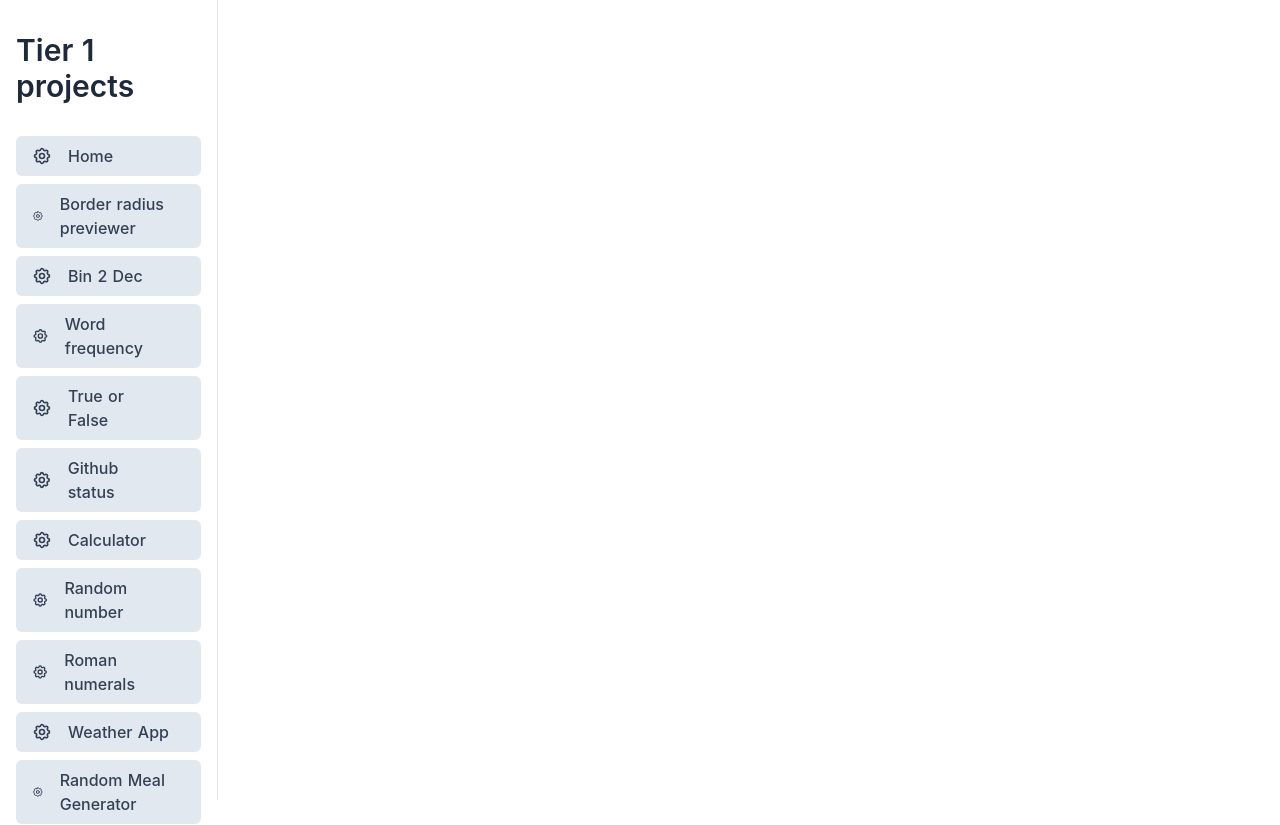
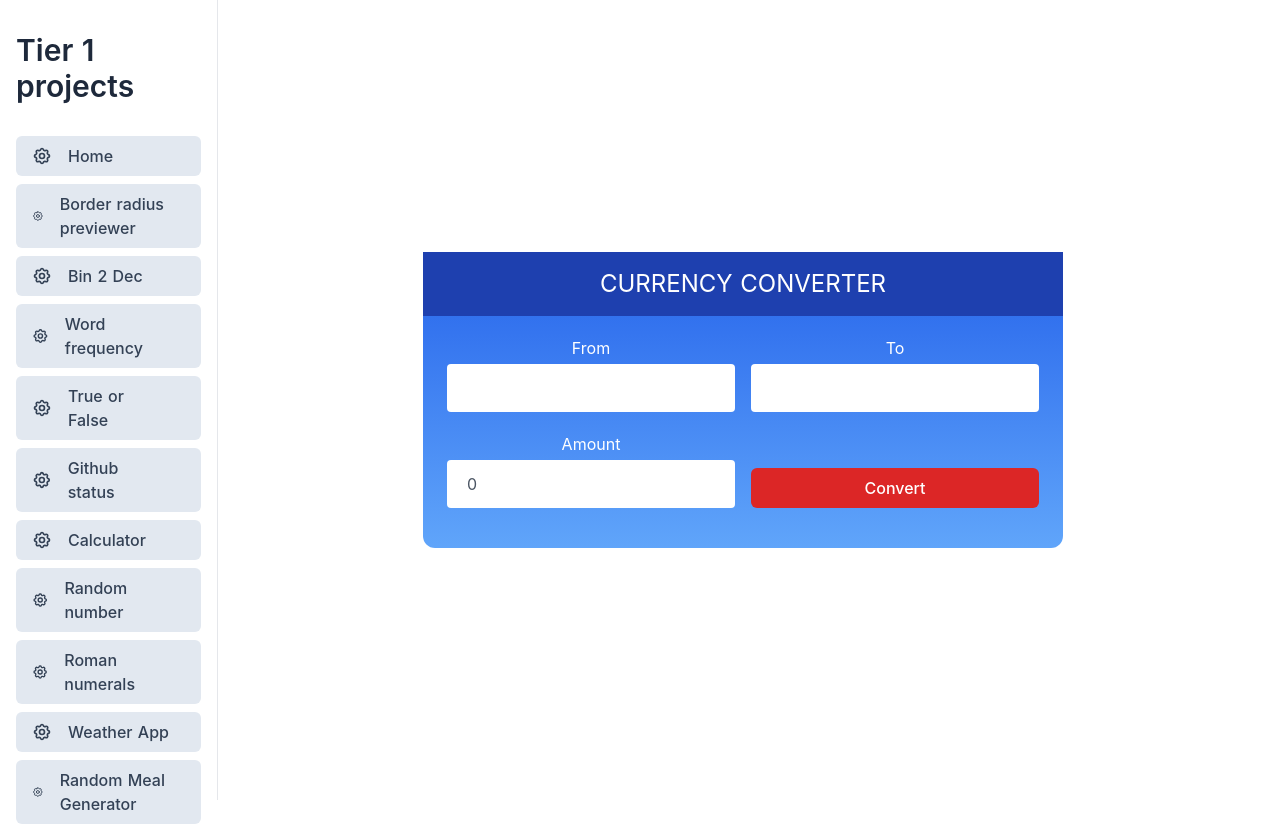
Before and after one commit to Matej-ch/vue-small-projects, a Nuxt app: page /currency in a window 1280 px wide. Shown: the top 825 px of the page. Built offline with nearby package versions, Linux system fonts and the light colour scheme.

Commit message:
currency convertor

```diff
--- a/components/CurrencyConverter.vue
+++ b/components/CurrencyConverter.vue
@@ -1,8 +1,124 @@
 <template>
+    <div class="rounded-xl bg-gradient-to-b from-blue-600 to-blue-400 mr-3">
+        <div class="flex flex-col">
 
+            <div class="flex flex-col items-center justify-center text-white py-4 bg-blue-800">
+                <div class="text-center uppercase text-2xl">Currency converter</div>
+            </div>
+
+            <div class="px-4 py-5">
+                <div class="flex flex-col text-white">
+
+                    <div class="flex items-end justify-between mb-5">
+                        <div class="flex flex-col text-center w-3/6 px-2">
+                            <label class="mb-1">From</label>
+
+                            <input v-model="from"
+                                   type="text"
+                                   class="py-3 px-5 rounded focus:outline-none text-gray-600 focus:text-gray-600">
+                        </div>
+
+                        <div class="flex flex-col text-center w-3/6 px-2">
+                            <label class="mb-1">To</label>
+
+                            <input v-model="to"
+                                   type="text"
+                                   class="py-3 px-5 rounded focus:outline-none text-gray-600 focus:text-gray-600">
+                        </div>
+
+                    </div>
+
+
+                    <div class="flex items-end justify-between mb-5">
+                        <div class="flex flex-col text-center w-3/6 px-2">
+                            <label class="mb-1">Amount</label>
+
+                            <input v-model="amount"
+                                   type="text"
+                                   class="py-3 px-5 rounded focus:outline-none text-gray-600 focus:text-gray-600">
+                        </div>
+
+                        <div class="flex flex-col text-center w-3/6 px-2">
+                            <button @click="convert"
+                                    class="bg-red-600 text-white px-4 py-2 rounded-md text-1xl font-medium hover:bg-red-700 transition duration-300">
+                                Convert
+                            </button>
+                        </div>
+                    </div>
+
+                    <div v-show="msg.length" class="bg-blue-900 text-white rounded-full px-4 font-bold">
+                        {{msg}}
+                    </div>
+
+                </div>
+            </div>
+
+
+        </div>
+    </div>
 </template>
 
 <script setup>
+import {onMounted, ref} from "vue";
+
+const config = useRuntimeConfig();
+const amount = ref(0)
+const msg = ref('')
+const from = ref('')
+const to = ref('')
+
+let apiKey = '';
+let apiBase = '';
+
+onMounted(() => {
+    apiKey = config.currencyApiKey;
+    apiBase = config.currencyApiBase;
+})
+
+function convert() {
+    if (isNaN(amount.value)) {
+        msg.value = 'Is not a number';
+        return;
+    }
+    const myHeaders = new Headers();
+    myHeaders.append("apikey", apiKey);
+
+    const requestOptions = {
+        method: 'GET',
+        redirect: 'follow',
+        headers: myHeaders
+    };
+
+    let url = apiBase.replace('{to}', to.value).replace('{from}', from.value).replace('{amount}', amount.value);
+
+    fetch(url, requestOptions)
+        .then(response => response.json())
+        .then(result => {
+            if (result.success === true) {
+                msg.value = `${amount.value}${from.value} -> ${result.result}${to.value}`;
+            } else {
+                msg.value = `Cannot convert: ${result.message}`;
+            }
+
+        })
+        .catch(error => console.log('error', error));
+}
+
+function getCountries() {
+    const myHeaders = new Headers();
+    myHeaders.append("apikey", apiKey);
+
+    const requestOptions = {
+        method: 'GET',
+        redirect: 'follow',
+        headers: myHeaders
+    };
+
+    fetch("https://api.apilayer.com/exchangerates_data/symbols", requestOptions)
+        .then(response => response.text())
+        .then(result => console.log(result))
+        .catch(error => console.log('error', error));
+}
 
 </script>
 
--- a/nuxt.config.ts
+++ b/nuxt.config.ts
@@ -8,6 +8,8 @@ export default defineNuxtConfig({
             apiSecret: '', // can be overridden by NUXT_API_SECRET environment variable
             apiBase: '', // can be overridden by NUXT_PUBLIC_API_BASE environment variable
             mealApiBase: '',
+            currencyApiKey: '',
+            currencyApiBase: '',
         }
     },
     alias: {
```
